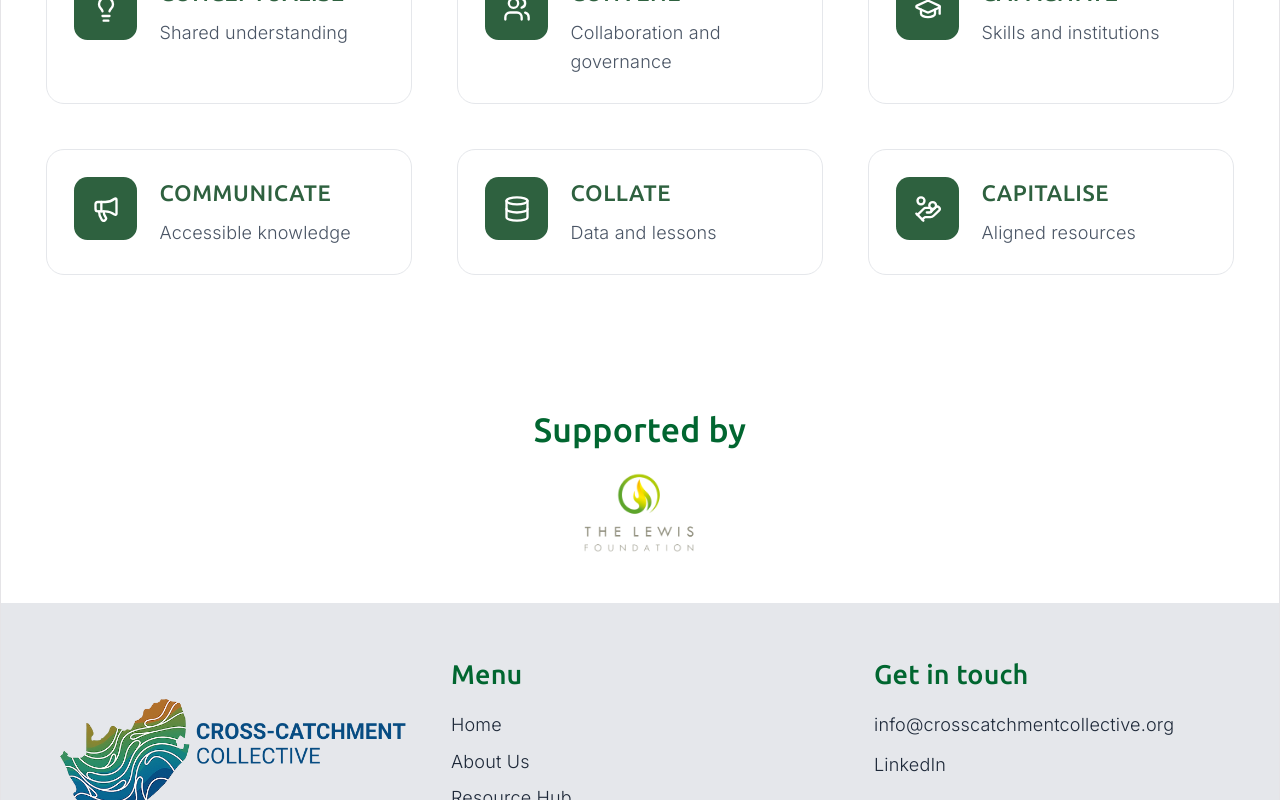
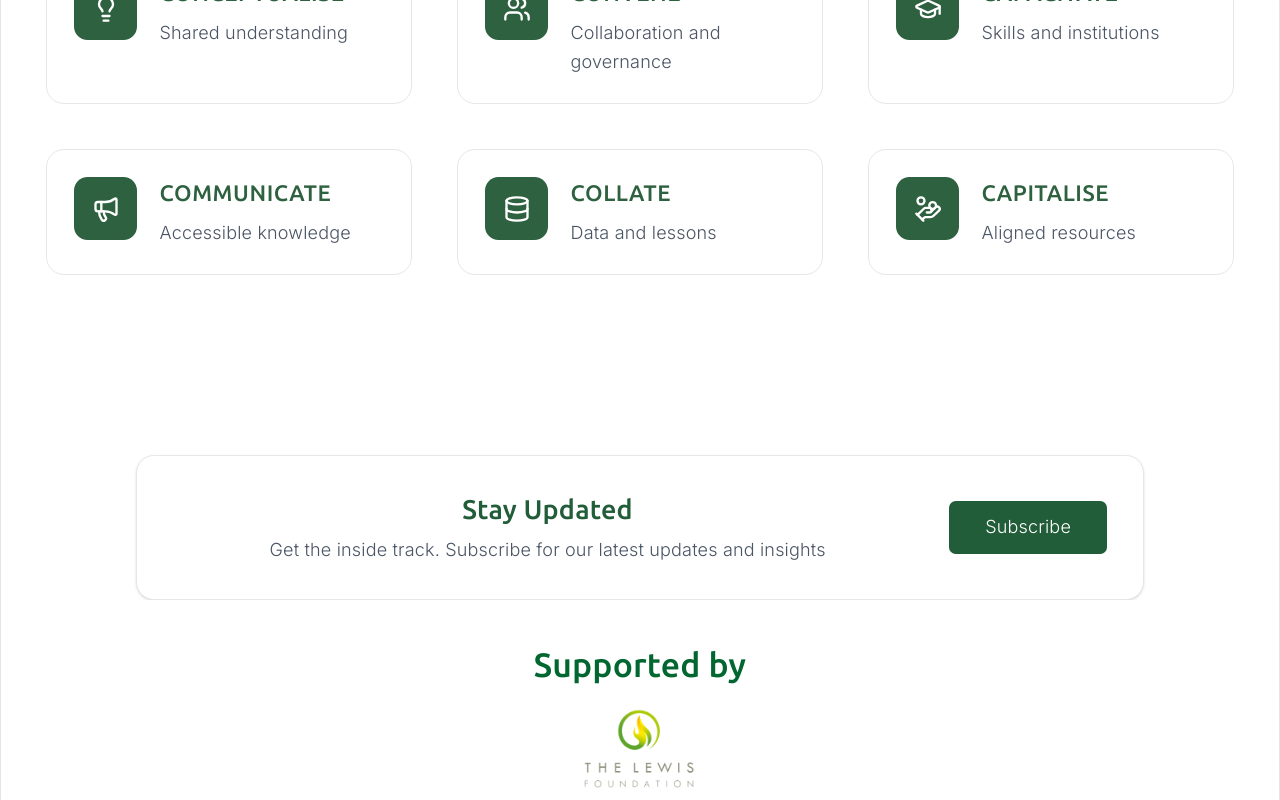
Before and after one commit to cross-catchment-collective/cross-catchment, a React (Vite) app in the folder frontend/cross-catchment-collective/: page / in a window 1280 px wide. Shown: the part 1924-2724 px from the top of the page. Built offline with nearby package versions, Linux system fonts and the light colour scheme.

Commit message:
added subscribe updates button

```diff
--- /dev/null
+++ b/frontend/cross-catchment-collective/src/components/Subscribe.jsx
@@ -0,0 +1,42 @@
+function Subscribe() {
+    const handleClick = () => {
+    window.open("https://mailchi.mp/7a4867b16e58/cross-catchment-collective-mailing-list-subscription", "_blank");
+  };
+
+    return (
+        <>
+            <section className="mx-[8px]">
+                <div className="mt-20">
+
+                    <div className="max-w-4xl mx-auto bg-white border border-gray-200 rounded-2xl p-8 shadow-sm">
+
+                        <div className="flex flex-col md:flex-row items-center gap-6">
+
+                            <div className="mx-auto">
+
+                            <h3 className="text-2xl font-bold text-[#215D38]">
+                            Stay Updated
+                            </h3>
+
+                            <p className="text-gray-600 mt-2">
+                            Get the inside track. Subscribe for our latest updates and insights
+                            </p>
+
+                        </div>
+
+                        <div className="flex justify-center">
+                        <button
+                        onClick={handleClick}
+                        className="px-8 py-3 rounded-md bg-[#215D38] text-white hover:bg-[#18492c] transition">
+                            Subscribe
+                        </button>
+                        </div>
+                    </div>
+                </div>
+              </div>
+            </section>
+        </>
+    )
+}
+
+export default Subscribe;
--- a/frontend/cross-catchment-collective/src/pages/Aboutpage.jsx
+++ b/frontend/cross-catchment-collective/src/pages/Aboutpage.jsx
@@ -2,7 +2,8 @@ import { motion } from "framer-motion";
 import PartnershipsSection from "../components/PartnshipsSection";
 import ValuesSection from "../components/ValueSection";
 import storyMap from "../assets/about/CCC_Maps.webp";
-import team from "../assets/about/theteam.jpg"
+import team from "../assets/about/theteam.jpg";
+import Subscribe from "../components/Subscribe";
 
 function AboutPage() {
     return (
@@ -133,6 +134,8 @@ function AboutPage() {
 
 
       </div>
+
+      <Subscribe />
     </motion.section>
     </>
     )
--- a/frontend/cross-catchment-collective/src/pages/Homepage.jsx
+++ b/frontend/cross-catchment-collective/src/pages/Homepage.jsx
@@ -3,6 +3,7 @@ import Hero from '../components/Hero.jsx'
 import Partners from '../components/Partners.jsx'
 import HowItWorks from '../components/HowItWorks.jsx'
 import SixCSection from '../components/SixCs.jsx'
+import Subscribe from '../components/Subscribe.jsx'
 
 function Homepage () {
     return (
@@ -11,6 +12,7 @@ function Homepage () {
             <Partners />
             <HowItWorks />
             <SixCSection />
+            <Subscribe />
         </>
     )
 }
--- a/frontend/cross-catchment-collective/src/pages/Newspage.jsx
+++ b/frontend/cross-catchment-collective/src/pages/Newspage.jsx
@@ -3,6 +3,7 @@ import {motion} from "framer-motion";
 import drakensbergImg from "../assets/news/drakensberg.jpg";
 import umzimNews from "../assets/news/umzimvubunews.PNG";
 import umzimNews2 from "../assets/news/umzimvuNews.PNG";
+import Subscribe from "../components/Subscribe";
 
 const cards = [
   {
@@ -88,6 +89,7 @@ export default function CommunitySection() {
           ))}
         </div>
       </div>
+      <Subscribe />
     </motion.section>
   );
 }
--- a/frontend/cross-catchment-collective/src/pages/Resourcespage.jsx
+++ b/frontend/cross-catchment-collective/src/pages/Resourcespage.jsx
@@ -7,6 +7,7 @@ import wisdomFramework from "../assets/resources/Catchment_Wisdom_Framework_Gene
 import { Link } from "react-router-dom";
 import { MoveRight, ExternalLink } from "lucide-react";
 import ImpactReports from "../components/ImpactReports";
+import Subscribe from "../components/Subscribe";
 
 
 function ResourcesPage() {
@@ -220,6 +221,7 @@ function ResourcesPage() {
 
         </motion.section>
         <ImpactReports />
+        <Subscribe />
         </>
     )
 }
```
